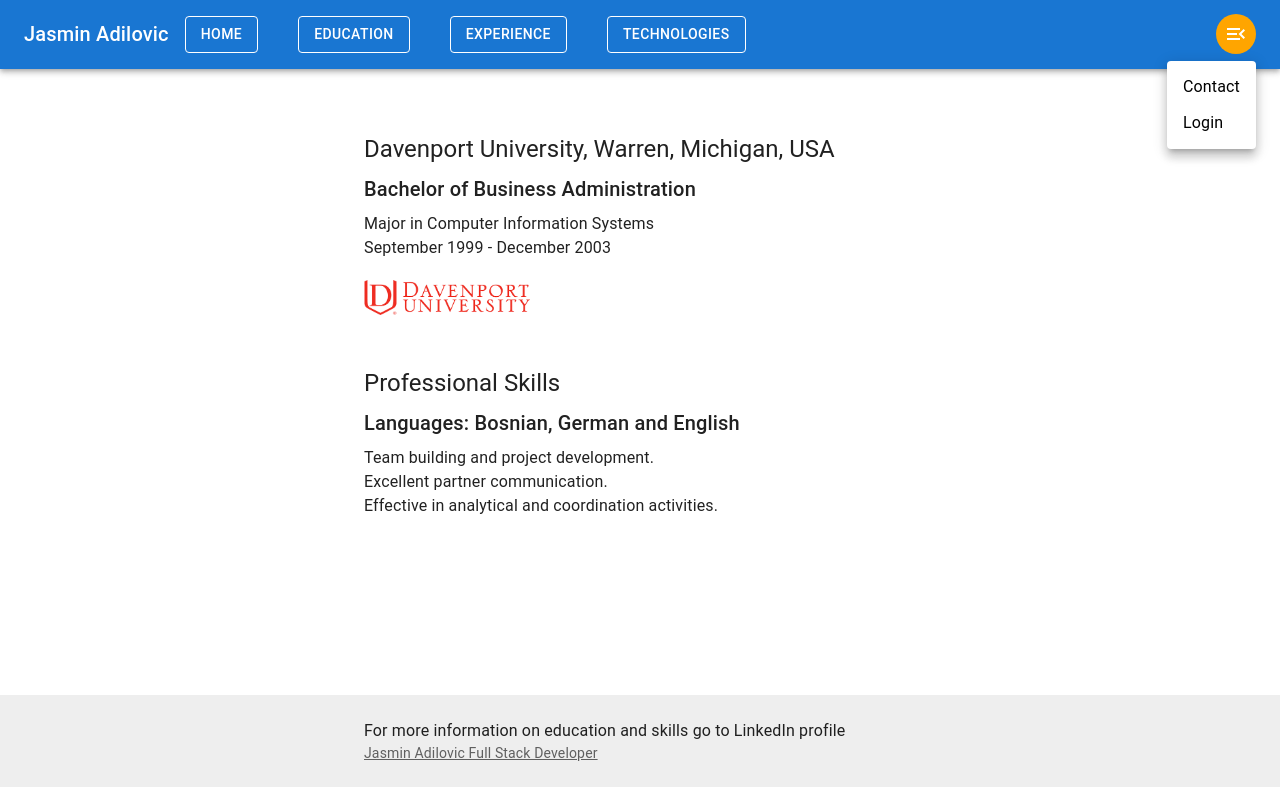
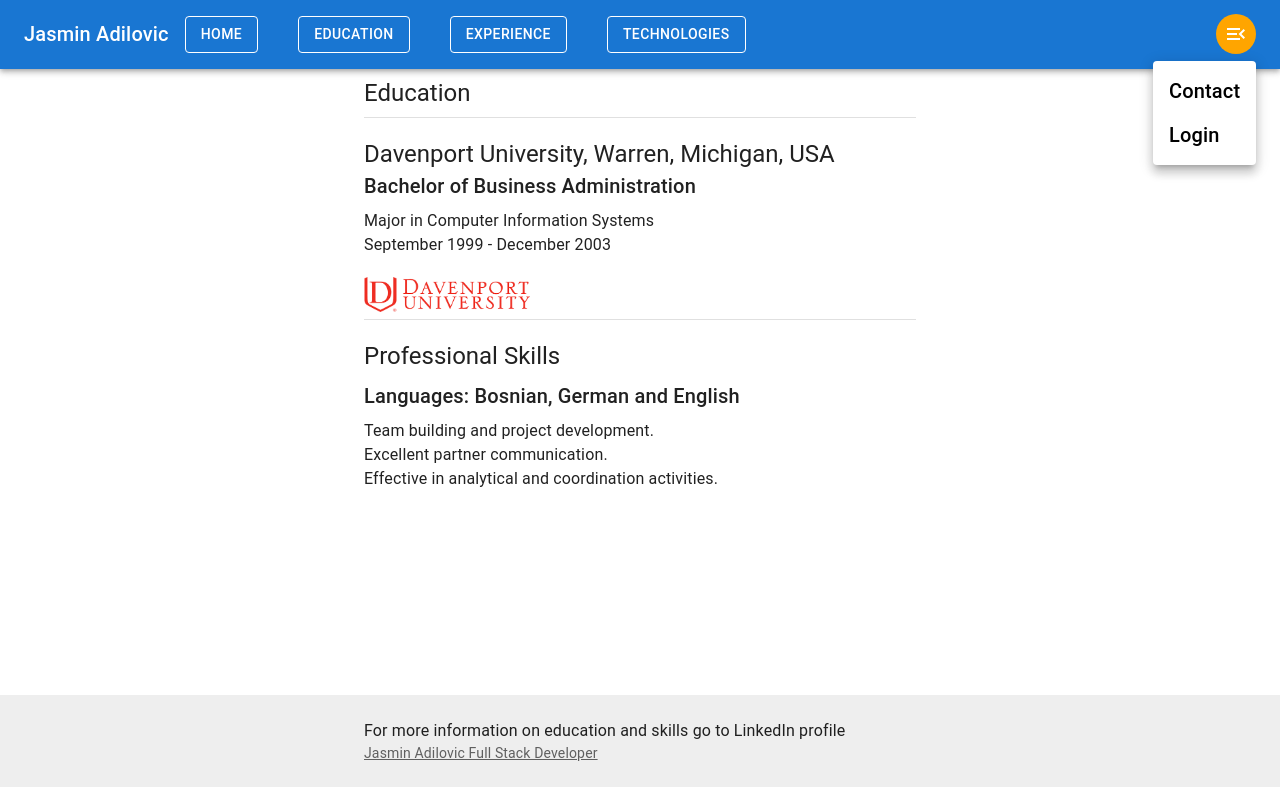
Before and after one commit to jadilovic/profilePage, a React (Create React App) app in the folder client/: page /education in a window 1280 px wide. Both pictures are taken after a click on the button "Contact Info". Built offline with nearby package versions, Linux system fonts and the light colour scheme.

Commit message:
new fixes

```diff
--- a/client/src/components/NavBar.js
+++ b/client/src/components/NavBar.js
@@ -75,7 +75,6 @@ const NavBar = () => {
 					<Box sx={{ flexGrow: 1, display: { xs: 'flex', md: 'none' } }}>
 						<IconButton
 							style={{ backgroundColor: 'green' }}
-							size="large"
 							aria-label="account of current user"
 							aria-controls="menu-appbar"
 							aria-haspopup="true"
@@ -103,13 +102,13 @@ const NavBar = () => {
 							}}
 						>
 							{pages.map((page) => (
-								<MenuItem key={page.page} onClick={handleCloseNavMenu}>
-									<Link to={page.path}>
-										<Typography color="black" textAlign="center">
+								<Link to={page.path} key={page.page}>
+									<MenuItem onClick={handleCloseNavMenu}>
+										<Typography variant="h6" color="black" textAlign="center">
 											{page.page}
 										</Typography>
-									</Link>
-								</MenuItem>
+									</MenuItem>
+								</Link>
 							))}
 						</Menu>
 					</Box>
@@ -166,17 +165,17 @@ const NavBar = () => {
 							onClose={handleCloseUserMenu}
 						>
 							{settings.map((item) => (
-								<MenuItem key={item.page} onClick={handleCloseUserMenu}>
-									<Link to={item.path}>
-										<Typography color="black" textAlign="center">
+								<Link to={item.path} key={item.page}>
+									<MenuItem onClick={handleCloseUserMenu}>
+										<Typography variant="h6" color="black" textAlign="center">
 											{item.page}
 										</Typography>
-									</Link>
-								</MenuItem>
+									</MenuItem>
+								</Link>
 							))}
 							{user.isAuth() && (
 								<MenuItem onClick={handleLogout}>
-									<Typography color="black" textAlign="center">
+									<Typography variant="h6" color="black" textAlign="center">
 										Logout
 									</Typography>
 								</MenuItem>
--- a/client/src/pages/Education.js
+++ b/client/src/pages/Education.js
@@ -5,6 +5,7 @@ import Typography from '@mui/material/Typography';
 import Container from '@mui/material/Container';
 import Link from '@mui/material/Link';
 import davenport from '../images/davenport.png';
+import { Divider } from '@mui/material';
 
 function Copyright() {
 	return (
@@ -29,8 +30,12 @@ export default function Education() {
 			}}
 		>
 			<CssBaseline />
-			<Container component="main" sx={{ mt: 8, mb: 2 }} maxWidth="sm">
+			<Container component="main" sx={{ mt: 1, mb: 2 }} maxWidth="sm">
 				<Typography variant="h5" component="h6" gutterBottom>
+					Education
+				</Typography>
+				<Divider />
+				<Typography style={{ marginTop: '20px' }} variant="h5" component="h6">
 					Davenport University, Warren, Michigan, USA
 				</Typography>
 				<Typography variant="h6" component="h6" gutterBottom>
@@ -45,8 +50,9 @@ export default function Education() {
 						<img alt="du" height={35} src={davenport} />
 					</a>
 				</div>
+				<Divider />
 				<Typography
-					style={{ paddingTop: 45 }}
+					style={{ paddingTop: 20 }}
 					variant="h5"
 					component="h6"
 					gutterBottom
--- a/client/src/pages/Home.js
+++ b/client/src/pages/Home.js
@@ -96,7 +96,7 @@ export default function Album() {
 						</Grid>
 						<Typography variant="h6" align="justify" color="text.secondary">
 							Experienced professional possessing a passion for programming.
-							Seeking a challenging position with a successful IT company to
+							Seeking a challenging projects with a successful IT company to
 							contribute with my technical and business skills. Below, you can
 							find some of the projects and their source code.
 						</Typography>
```
